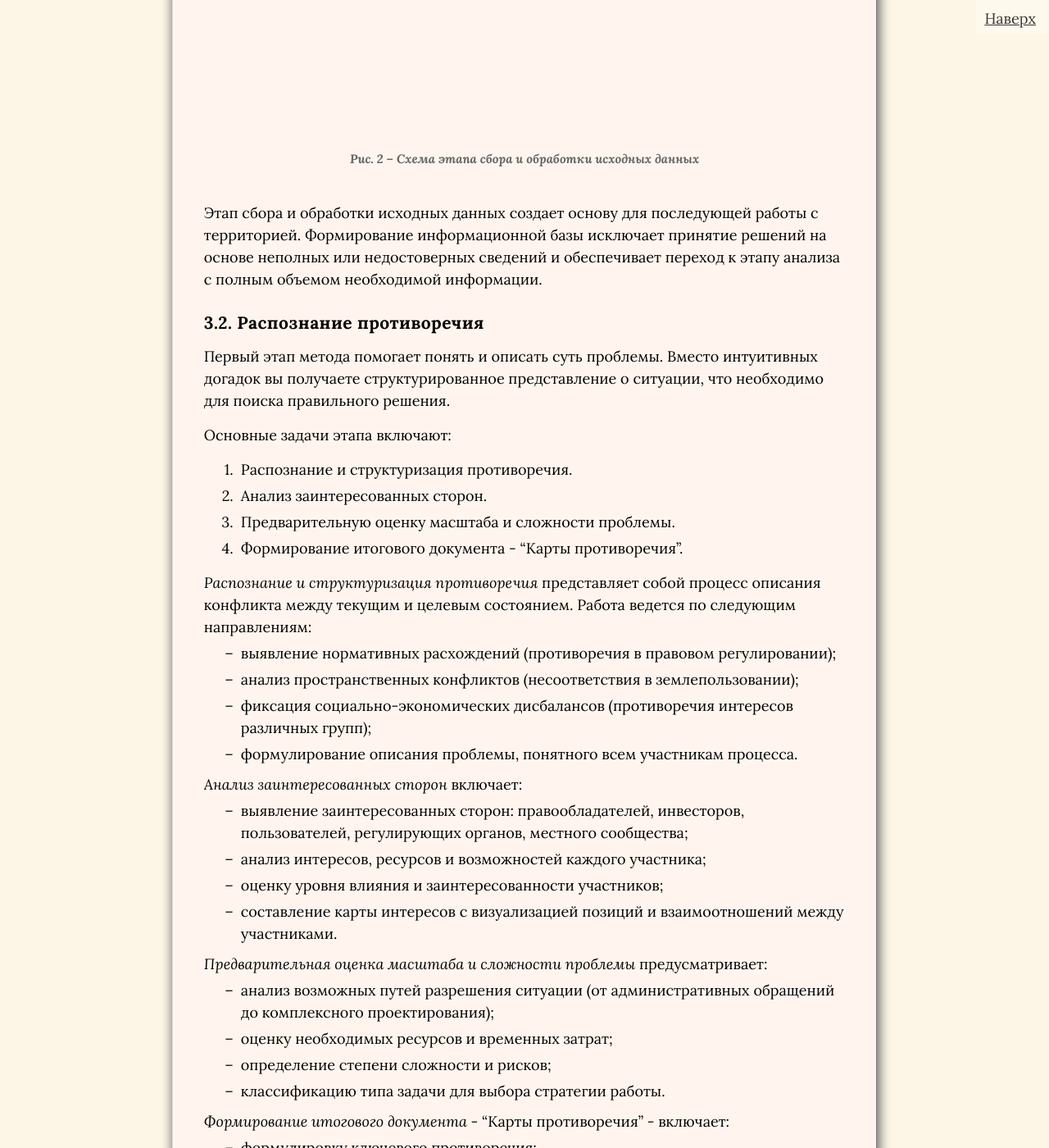
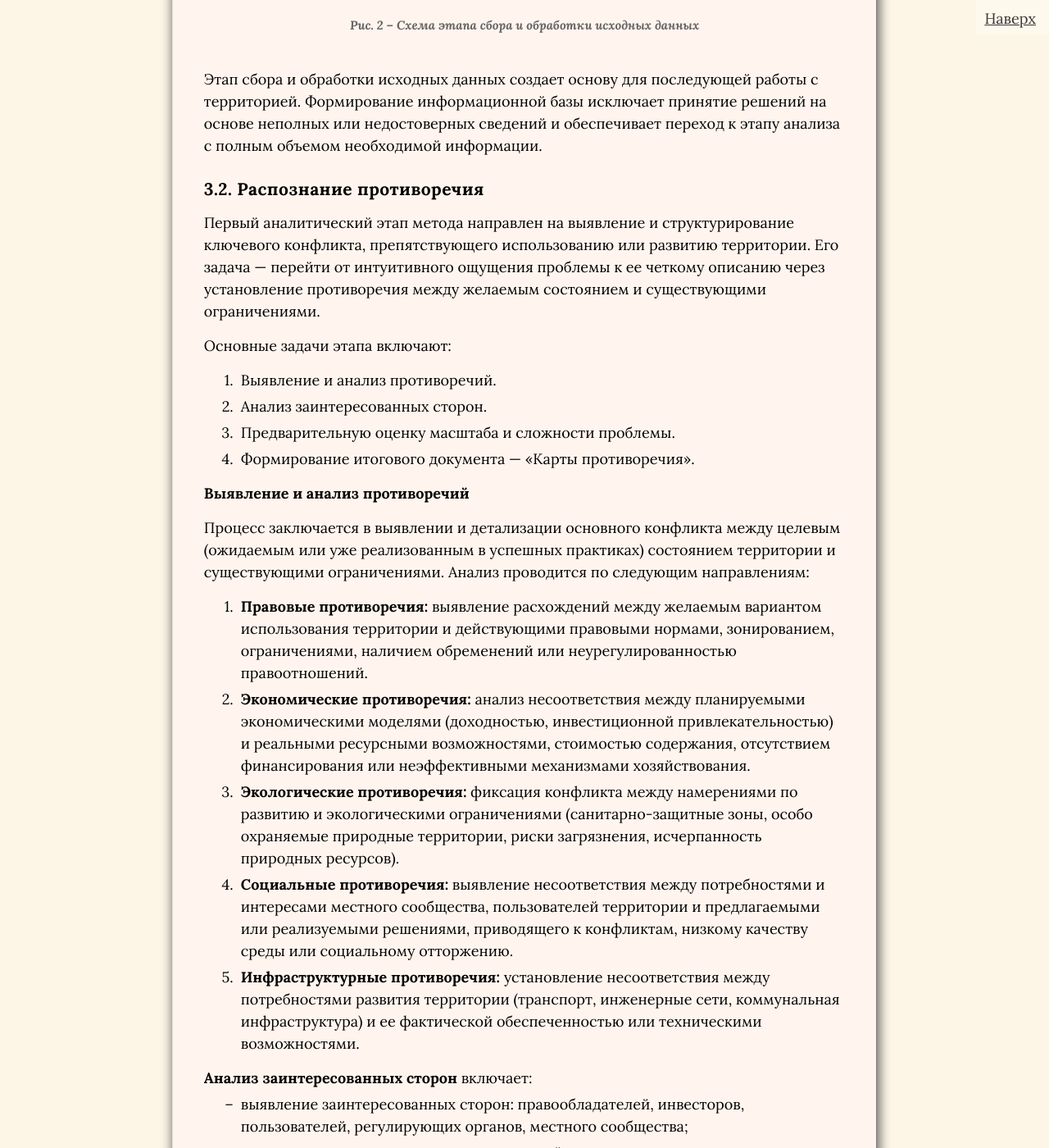
Before and after one commit to SergSi/land-use-art, a Jekyll site: the page built from _posts/2025-09-12-metod.md, in a window 1280 px wide and 1400 px high, scrolled down 8546 px. Shown: the whole window at 82% size. Built offline with Jekyll 4.4.1, drawn with Linux system fonts in a browser that asks for light colours; some web fonts are replaced; some of the changed text lies outside the part shown.

Commit message:
Update 2025-09-12-metod.md

```diff
--- a/_posts/2025-09-12-metod.md
+++ b/_posts/2025-09-12-metod.md
@@ -228,49 +228,56 @@ number="2"
 
 ### 3.2. Распознание противоречия
 
-Первый этап метода помогает понять и описать суть проблемы. Вместо интуитивных догадок вы получаете структурированное представление о ситуации, что необходимо для поиска правильного решения.
+Первый аналитический этап метода направлен на выявление и структурирование ключевого конфликта, препятствующего использованию или развитию территории. Его задача — перейти от интуитивного ощущения проблемы к ее четкому описанию через установление противоречия между желаемым состоянием и существующими ограничениями.
 
 Основные задачи этапа включают:
 
-1. Распознание и структуризация противоречия.
-2. Анализ заинтересованных сторон.
-3. Предварительную оценку масштаба и сложности проблемы.
-4. Формирование итогового документа - "Карты противоречия".
+1.  Выявление и анализ противоречий.
+2.  Анализ заинтересованных сторон.
+3.  Предварительную оценку масштаба и сложности проблемы.
+4.  Формирование итогового документа — «Карты противоречия».
 
-*Распознание и структуризация противоречия* представляет собой процесс описания конфликта между текущим и целевым состоянием. Работа ведется по следующим направлениям:
+**Выявление и анализ противоречий**
 
-- выявление нормативных расхождений (противоречия в правовом регулировании);
-- анализ пространственных конфликтов (несоответствия в землепользовании);
-- фиксация социально-экономических дисбалансов (противоречия интересов различных групп);
-- формулирование описания проблемы, понятного всем участникам процесса.
+Процесс заключается в выявлении и детализации основного конфликта между целевым (ожидаемым или уже реализованным в успешных практиках) состоянием территории и существующими ограничениями. Анализ проводится по следующим направлениям:
 
-*Анализ заинтересованных сторон* включает:
+1. **Правовые противоречия:** выявление расхождений между желаемым вариантом использования территории и действующими правовыми нормами, зонированием, ограничениями, наличием обременений или неурегулированностью правоотношений.
+2. **Экономические противоречия:** анализ несоответствия между планируемыми экономическими моделями (доходностью, инвестиционной привлекательностью) и реальными ресурсными возможностями, стоимостью содержания, отсутствием финансирования или неэффективными механизмами хозяйствования.
+3. **Экологические противоречия:** фиксация конфликта между намерениями по развитию и экологическими ограничениями (санитарно-защитные зоны, особо охраняемые природные территории, риски загрязнения, исчерпанность природных ресурсов).
+4. **Социальные противоречия:** выявление несоответствия между потребностями и интересами местного сообщества, пользователей территории и предлагаемыми или реализуемыми решениями, приводящего к конфликтам, низкому качеству среды или социальному отторжению.
+5. **Инфраструктурные противоречия:** установление несоответствия между потребностями развития территории (транспорт, инженерные сети, коммунальная инфраструктура) и ее фактической обеспеченностью или техническими возможностями.
 
-- выявление заинтересованных сторон: правообладателей, инвесторов, пользователей, регулирующих органов, местного сообщества;
-- анализ интересов, ресурсов и возможностей каждого участника;
-- оценку уровня влияния и заинтересованности участников;
-- составление карты интересов с визуализацией позиций и взаимоотношений между участниками.
+**Анализ заинтересованных сторон** включает:
 
-*Предварительная оценка масштаба и сложности проблемы* предусматривает:
-- анализ возможных путей разрешения ситуации (от административных обращений до комплексного проектирования);
-- оценку необходимых ресурсов и временных затрат;
-- определение степени сложности и рисков;
-- классификацию типа задачи для выбора стратегии работы.
+*   выявление заинтересованных сторон: правообладателей, инвесторов, пользователей, регулирующих органов, местного сообщества;
+*   анализ интересов, ресурсов и возможностей каждого участника;
+*   оценку уровня влияния и заинтересованности участников;
+*   составление карты интересов с визуализацией позиций и взаимоотношений между участниками.
 
-*Формирование итогового документа* - "Карты противоречия" - включает:
-- формулировку ключевого противоречия;
-- перечень заинтересованных сторон с указанием их интересов и влияния;
-- предварительную классификацию задачи и возможные направления работы;
-- визуальное представление структуры проблемы и взаимосвязей между её элементами.
+**Предварительная оценка масштаба и сложности проблемы** предусматривает:
+
+*   анализ возможных путей разрешения ситуации (от административных обращений до комплексного проектирования);
+*   оценку необходимых ресурсов и временных затрат;
+*   определение степени сложности и рисков;
+*   классификацию типа задачи для выбора стратегии работы.
+
+**Формирование итогового документа — «Карты противоречия»** включает:
+
+*   формулировку ключевого противоречия;
+*   перечень заинтересованных сторон с указанием их интересов и влияния;
+*   предварительную классификацию задачи и возможные направления работы;
+*   визуальное представление структуры проблемы и взаимосвязей между её элементами.
 
 {% include mermaid.html content='
 flowchart TD
     A[Этап: Распознание противоречия] --> B[Выявление проблемной ситуации]
-    B --> C{Анализ<br> составляющих<br>противоречия}
-    C --> C1[Нормативные расхождения]
-    C --> C2[Пространственные конфликты]
-    C --> C3[Социально-экономические дисбалансы]
-    C1 & C2 & C3 --> D[Структуризация и описание проблемы]
+    B --> C{Анализ противоречий<br>между целевым состоянием и ограничениями}
+    C --> C1[Правовые ограничения]
+    C --> C2[Экономические ограничения]
+    C --> C3[Экологические ограничения]
+    C --> C4[Социальные ограничения]
+    C --> C5[Инфраструктурные ограничения]
+    C1 & C2 & C3 & C4 & C5 --> D[Структуризация и описание проблемы]
     D --> E[Анализ заинтересованных сторон<br>и их интересов]
     E --> F[Предварительная оценка<br>масштаба и сложности]
     F --> G[Формирование итогового документа:<br>«Карта противоречия»]
@@ -292,7 +299,7 @@ caption="Схема применения этапа распознания пр
 number="3"
 %}
 
-Первый этап создаёт основу для работы, убирая домыслы и субъективные мнения. Благодаря определению противоречий, удаётся перейти от разрозненного представления о проблеме к её целостному пониманию. Это необходимо для создания реализуемых решений.
+Данный этап создаёт основу для работы, переводя разрозненные наблюдения в структурированное описание проблемы. Определение противоречий между целевым состоянием территории и комплексом ограничений позволяет перейти к этапу анализа причин их возникновения и поиску взвешенных решений.
 
 ### 3.3. Анализ оснований ситуации
 
```
